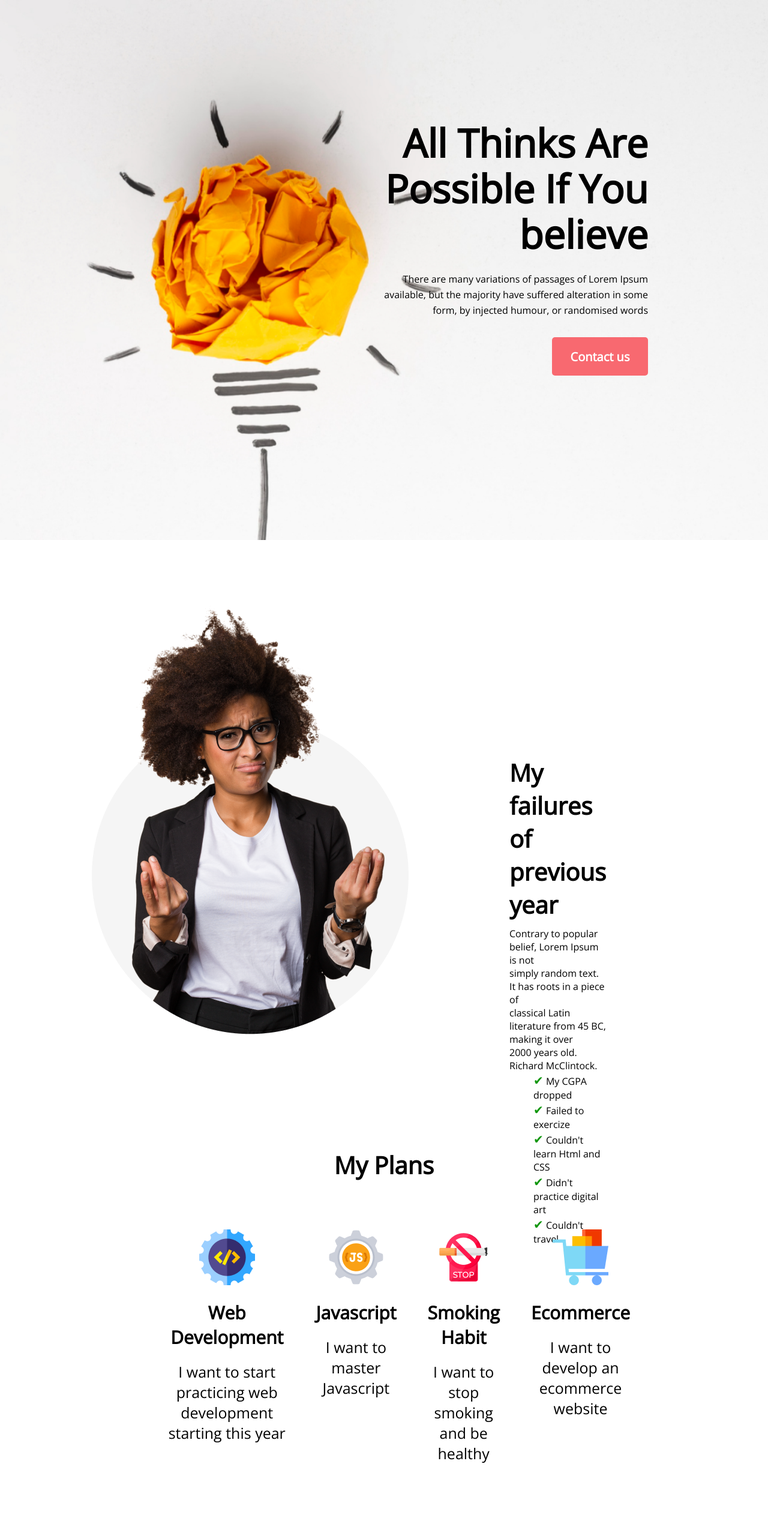
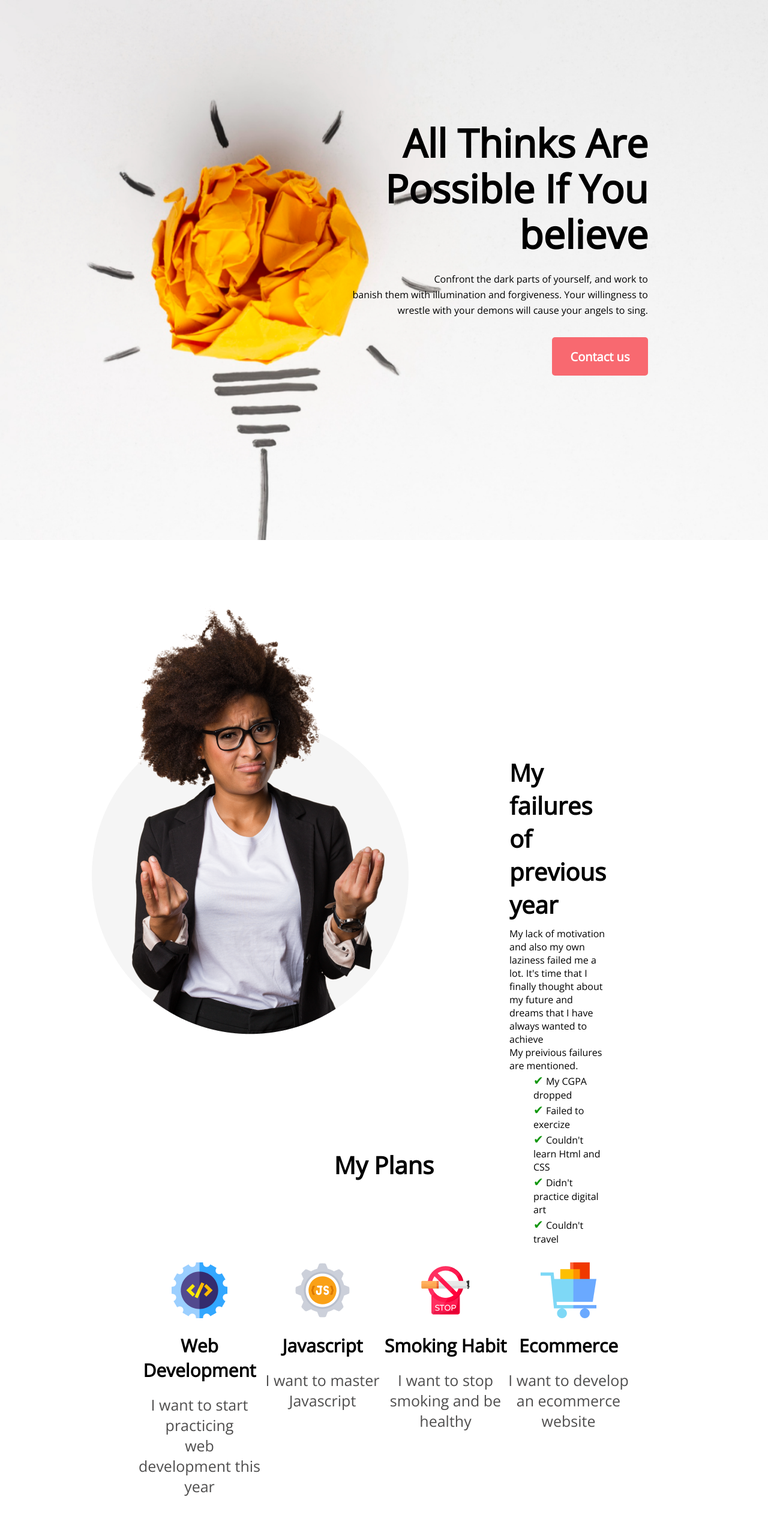
Before and after one commit to Maliha20/assignment1, a plain HTML site: page index.html in a window 1280 px wide. Shown: the top 2560 px of the page at 60% size. Drawn offline with nearby package versions, Linux system fonts and the light colour scheme.

Commit message:
almost done

```diff
--- a/index.html
+++ b/index.html
@@ -22,8 +22,7 @@
                     <br> Possible If You <br> believe
                 </h1>
                 <p class="header-description">
-                    There are many variations of passages of Lorem Ipsum <br> available, but the majority have suffered
-                    alteration in some <br> form, by injected humour, or randomised words
+                    Confront the dark parts of yourself, and work to <br> banish them with illumination and forgiveness. Your willingness to <br> wrestle with your demons will cause your angels to sing.
                 </p>
                 <button type="button" class="primary-btn">Contact us</button>
 
@@ -38,10 +37,10 @@
 
 
                     <h2 class="sec-1-title">My failures of <br> previous year</h2>
-                    <p class="sec-1-description">Contrary to popular belief, Lorem Ipsum is not <br> simply random text.
-                        It
-                        has roots in a piece of <br> classical Latin literature from 45 BC, making it over
-                        <br> 2000 years old. Richard McClintock.
+                    <p class="sec-1-description">My lack of motivation and also my own laziness failed me a lot.
+                        It's
+                        time that I finally thought about my future and dreams that I have always wanted to achieve
+                        <br> My preivious failures are mentioned.
                     </p>
                     <ul class="ul-sec-1">
                         <li> My CGPA dropped </li>
@@ -66,7 +65,7 @@
 
                         <h3 class="sec-2-info-title">Web Development</h3>
 
-                        <p class="sec-2-info-description">I want to start practicing web development starting this year
+                        <p class="sec-2-info-description">I want to start practicing <br> web development this year
                         </p>
 
                     </div>
@@ -163,9 +162,9 @@
                 <div class="footer-info-detail">
                     <h2 class="footer-info-title">Future</h2>
                     <div class="footer-info-description">
-                        <p class="footer-des-1">There are many variations of passages of Lorem Ipsum available, <br> but
-                            the majority have suffered alteration in some <br> form, by injected humour, or randomised
-                            words</p>
+                        <p class="footer-des-1">I am willing to work harder and defeat my lazy self, <br> and
+                            turn my previous failures into success <br> and make myself, my family and my friends
+                            proud</p>
                         <p class="footer-des-2">Email : info@gmail.com</p>
                         <p class="footer-des-3">Phone : 01500 00 00 00</p>
                     </div>
@@ -189,31 +188,10 @@
 
                 </div>
 
-
-
-
-
-
-
-
-
-
-
-
-
-
-
-
-
             </div>
 
         </footer>
 
-
-
-
-
-
 </body>
 
 </html>
--- a/styles.css
+++ b/styles.css
@@ -118,39 +118,44 @@
 
 .sec-2-container {
     display: flex;
+    margin:80px auto 0;
+
 
 }
 
 .sec-2-title {
-    margin-top: 190px;
+    margin: 190px auto 0;
     font-size: 40px;
     text-align: center;
 }
 
 .sec-2-info {
-    margin-top: 80px;
+    width: 500px;
+
     text-align: center;
-    margin-left: 50px;
+    margin: 55px auto 0;
+
 }
 
 .sec-2-info-img {
     margin-bottom: 20px;
-    /* text-align: center; */
+
 }
 
 .sec-2-info-title {
 
     margin-bottom: 20px;
-    /* text-align: center; */
     font-size: 30px;
     font-style: bold;
 }
 
 .sec-2-info-description {
+
+
     margin-bottom: 16px;
-    /* text-align: center; */
     font-size: 25px;
     font-weight: 500px;
+    color: rgb(78, 77, 77);
 
 }
 
@@ -326,6 +331,7 @@ button:hover {
 
 .footer-img{
    margin-right: 15px;
+   margin-bottom: 150px;
 }
 .form{
     align-content: center;
```
Also changed, not shown: images/icons/paint.png (deleted).
